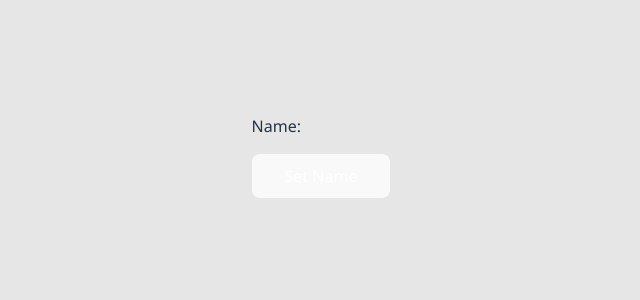
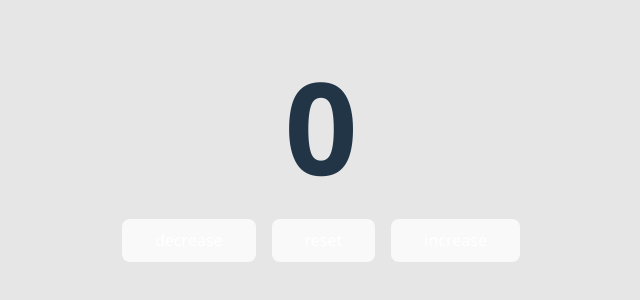
Before and after one commit to Jerryhubgit/Learn-React, a React (Vite) app: page / in a window 1280 px wide. Shown: the part 252-552 px from the top of the page, without its empty margins (319-959 px from the left). Built offline with nearby package versions, Linux system fonts and the light colour scheme.

Commit message:
counter project

```diff
--- /dev/null
+++ b/src/App.css
@@ -0,0 +1,10 @@
+
+.display{
+    text-align: center;
+    font-size: 8rem;
+    line-height: .1;
+}
+.buttons{
+    display: flex;
+    gap: 1rem;
+}
--- a/src/App.jsx
+++ b/src/App.jsx
@@ -1,11 +1,35 @@
 
 import MyComponent from './MyComponent.jsx'
+import Counter from './counter.jsx'
+import './App.css'
+import { useState } from 'react'
 
 function App(){
 
+    let [digit, setDigit] = useState(0);
+
+    const decrement = () => {
+        setDigit(--digit)
+        console.log(digit)
+    }
+    const reset = () => {
+        digit = 0
+        setDigit(digit)
+        console.log(digit)
+    }
+    const increment = () => {
+        setDigit(++digit)
+        console.log(digit)
+    }
+
     return (
         <>
-            <MyComponent />
+            <h1 className='display'>{digit}</h1>
+            <div className="buttons">
+                <Counter name='decrease' action={decrement}/>
+                <Counter name="reset" action={reset}/>
+                <Counter name='increase' action={increment}/>
+            </div>
         </>
     )
 }
--- a/src/MyComponent.jsx
+++ b/src/MyComponent.jsx
@@ -1,20 +1,42 @@
-import React, {useState} from 'react'
+import {useState} from 'react'
 
 function MyComponent(){
 
-    const [name, setName] = useState()
+    let [name, setName] = useState("Guest")
+    let [age, setAge] = useState(0)
+    let [isEmployed, setEmployed] = useState(false)
 
     const updateName = () => {
-        name = 'Spongebob'
+        setName('Squarepants')
+    }
+
+    const incrementAge = () => {
+
+        setAge(++age)
+    }
+
+    const updateEmployed = () => {
+        setEmployed(!isEmployed)
+        console.log(isEmployed)
     }
 
     return(
-        <div>
-            <p>Name: {name}</p>
-            <button onclick={updateName}>Set Name
+        <>
+            <div>
+                <p>Name: {name}</p>
+                <button onClick={updateName}>Set name</button>
+            </div>
 
-            </button>
-        </div>
+            <div>
+                <p>Age: {age}</p>
+                <button onClick={incrementAge}>Set age</button>
+            </div>
+
+            <div>
+                <p>Are you Employed: {isEmployed == true ? 'Yes' : 'No'}</p>
+                <button onClick={updateEmployed}>{isEmployed == true ? 'get fired': 'get a job'}</button>
+            </div>
+        </>
     )
 }
 
--- /dev/null
+++ b/src/counter.jsx
@@ -0,0 +1,10 @@
+
+
+function Counter(props){
+
+    return (
+        <button onClick={props.action}>{props.name}</button>
+    )
+}
+
+export default Counter
```
